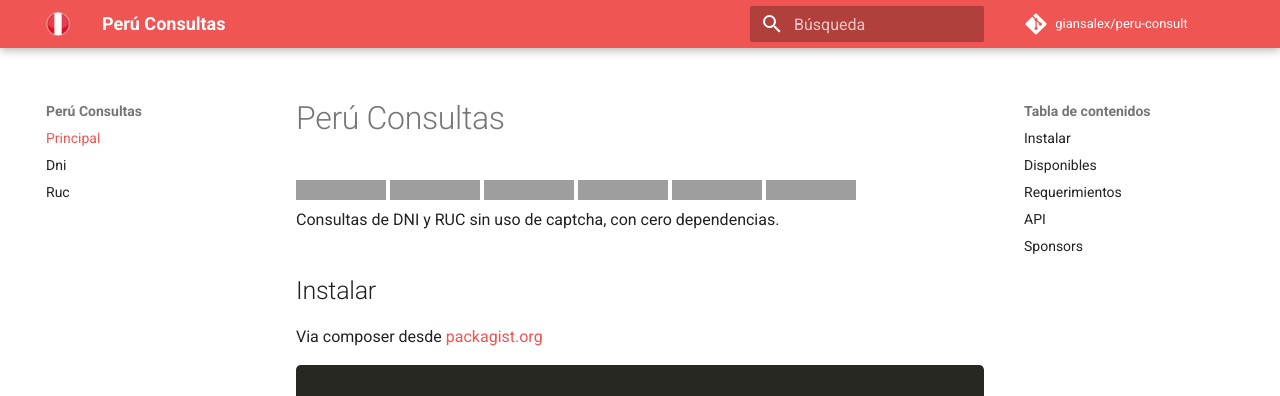
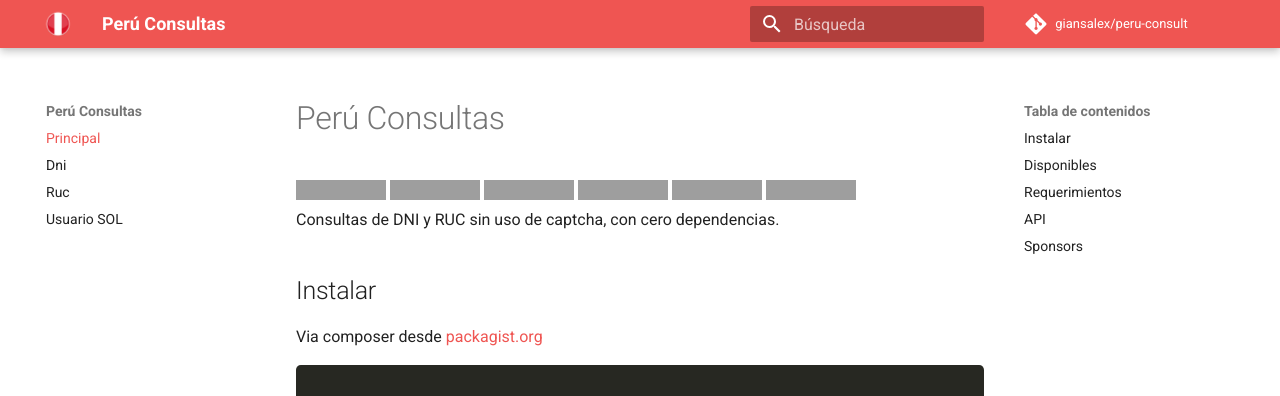
Before and after one commit to giansalex/peru-consult, an MkDocs documentation site: the page built from docs/index.md, in a window 1280 px wide. Shown: the top 396 px of the page. Built offline with MkDocs 1.6.1 and Material for MkDocs 9.7.7, drawn with Linux system fonts in a browser that asks for light colours; nearby versions of some CDN libraries; comment, search, counter and statistics services are not loaded; old or Windows-style settings are respelled for this version of MkDocs; grey boxes are pictures that could not be loaded.

Commit message:
update list services

```diff
--- a/mkdocs.yml
+++ b/mkdocs.yml
@@ -11,6 +11,7 @@ pages:
     - Principal: index.md
     - Dni: dni.md
     - Ruc: ruc.md
+    - 'Usuario SOL': user-sol.md
 
 # Configuration
 theme:
```
